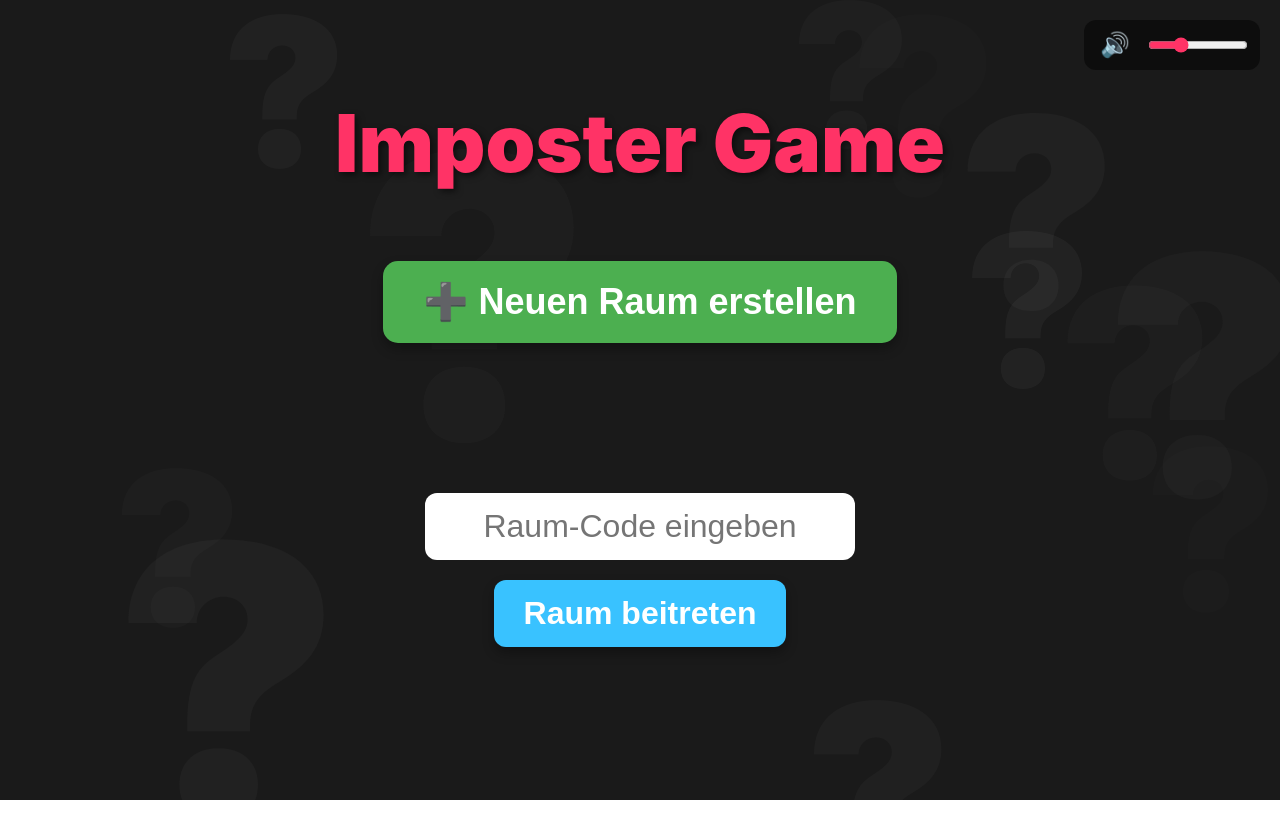
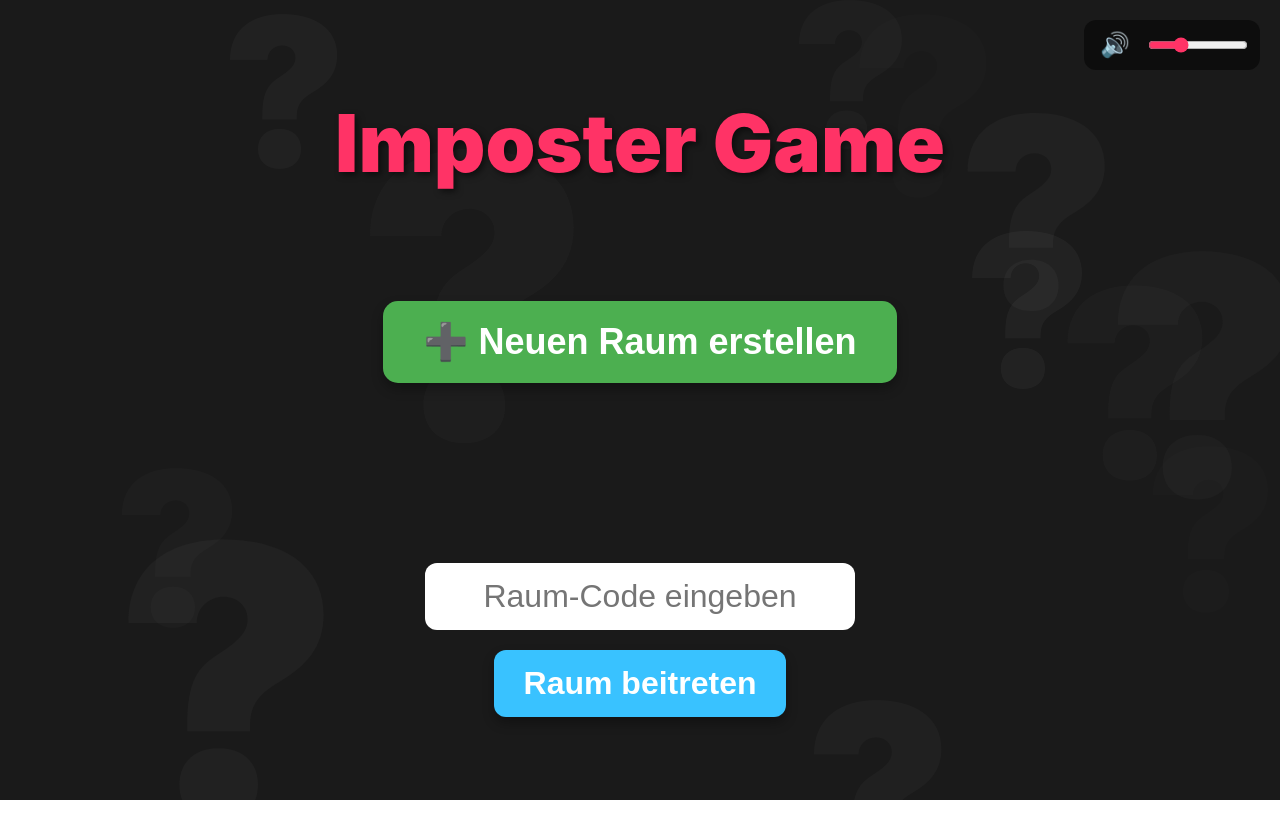
Before and after one commit to Trikophalo/anime-imposter, a React (Create React App) app: page / in a window 1280 px wide. Shown: the top 838 px of the page. Built offline with nearby package versions, Linux system fonts and the light colour scheme; the HTML template or start-up script is replaced by a standard one.

Commit message:
Update: Neue Features und Fehler-Check hinzugefügt

```diff
--- a/src/AnimeImposterGame.jsx
+++ b/src/AnimeImposterGame.jsx
@@ -846,8 +846,8 @@ const imposterInputStyle = {
                   fontSize: "36px",
                   borderRadius: "15px",
                   border: "none",
-                  marginTop: "50px",
-                  marginBottom: "150px",
+                  marginTop: "90px",
+                  marginBottom: "180px",
                   cursor: "pointer",
                   boxShadow: "0 6px 12px rgba(0,0,0,0.3)"
                 }}
```
